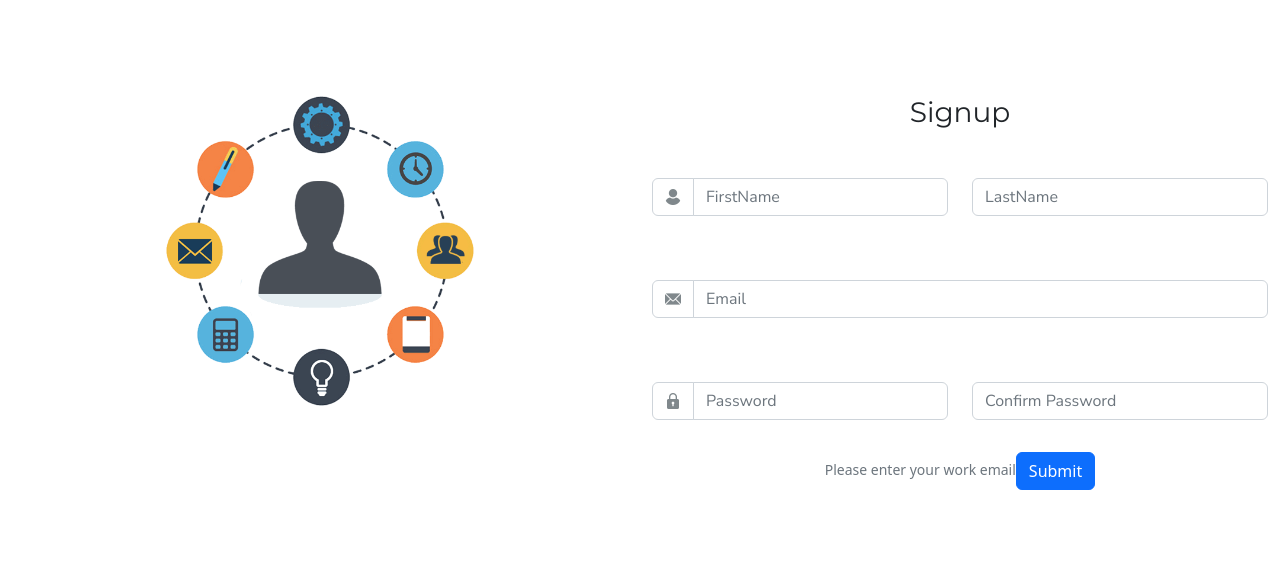
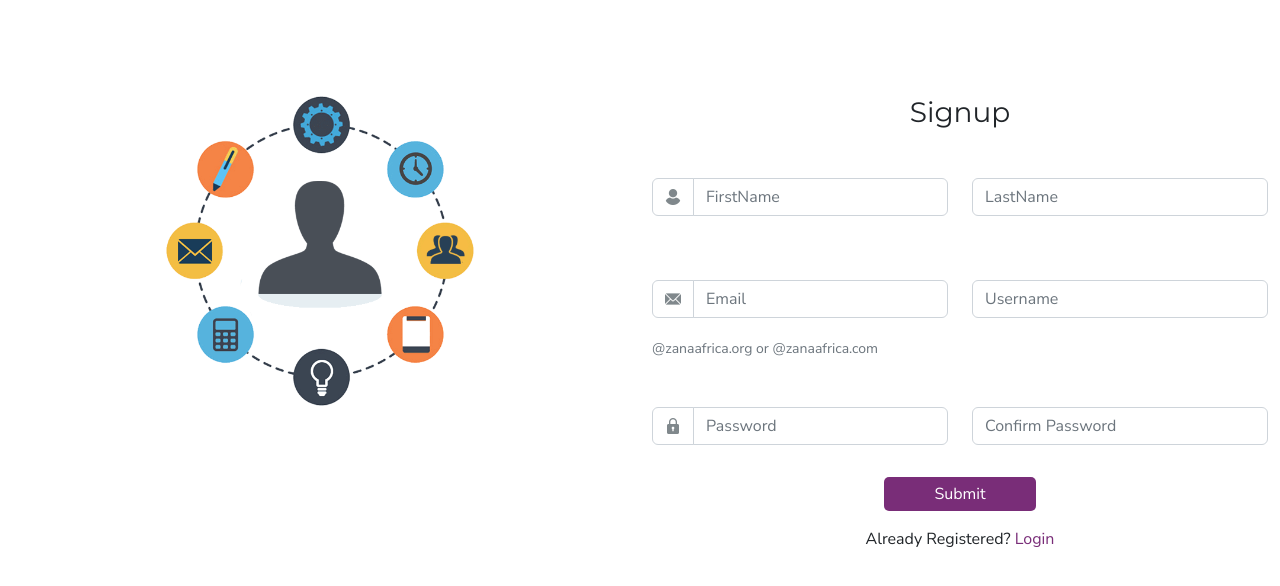
Before and after one commit to GeoffreyGichaga/ZanBase, a React (Create React App) app in the folder client/: page /signup in a window 1280 px wide. Shown: the top 586 px of the page. Built offline with nearby package versions, Linux system fonts and the light colour scheme.

Commit message:
add form styling on signup page

```diff
--- a/client/src/Pages/signup.js
+++ b/client/src/Pages/signup.js
@@ -62,6 +62,7 @@ const signup = () => {
               </InputGroup>
 
 
+
             </Row>
 
 
@@ -80,6 +81,22 @@ const signup = () => {
                   type='email'
                 />
               </InputGroup>
+
+              <InputGroup as={Col} className=" mb-3">
+
+
+                <Form.Control
+                  className='inputspace'
+                  placeholder="Username"
+                  aria-label="Username"
+                  aria-describedby="usernameinput"
+                  type='email'
+                />
+              </InputGroup>
+
+              <Form.Text muted className='orgtext d-flex justify-content-start'>
+                @zanaafrica.org or @zanaafrica.com
+              </Form.Text>
 
 
 
@@ -121,14 +138,16 @@ const signup = () => {
 
 
 
-            <Form.Text muted>
-                Please enter your work email
-              </Form.Text>
 
 
-              <Button variant="primary" type="submit">
+
+              <Button id='submitbtn' variant="primary" type="submit">
                 Submit
               </Button>
+
+              <div className='mt-3'>
+                <p className='logintext'>Already Registered? <a className='alink' href='/login'>Login</a></p>
+              </div>
           </Form>
 
 
--- a/client/src/Styling/signup.css
+++ b/client/src/Styling/signup.css
@@ -20,3 +20,30 @@
     font-family: 'Nunito Sans', sans-serif;
 
 }
+
+.orgtext{
+    font-family: 'Nunito Sans', sans-serif;
+
+
+}
+
+#submitbtn{
+    background-color: #792d78;
+    border: none;
+    border-radius: 5px;
+    font-family: 'Nunito Sans', sans-serif;
+    padding: 5px 50px 5px 50px;
+
+}
+
+.logintext{
+    font-family: 'Nunito Sans', sans-serif;
+
+}
+.alink{
+    font-family: 'Nunito Sans', sans-serif;
+    color: #792d78;
+    text-decoration: none;
+
+
+}
```
